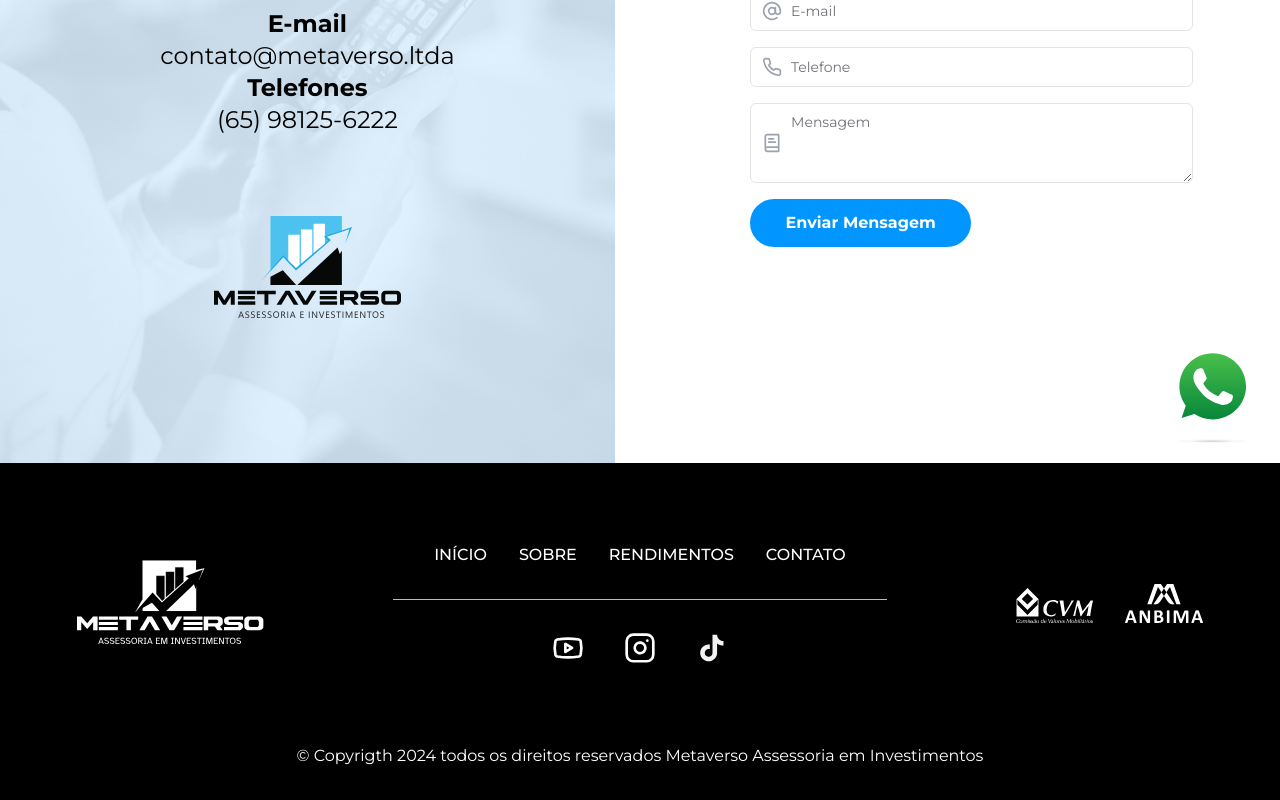
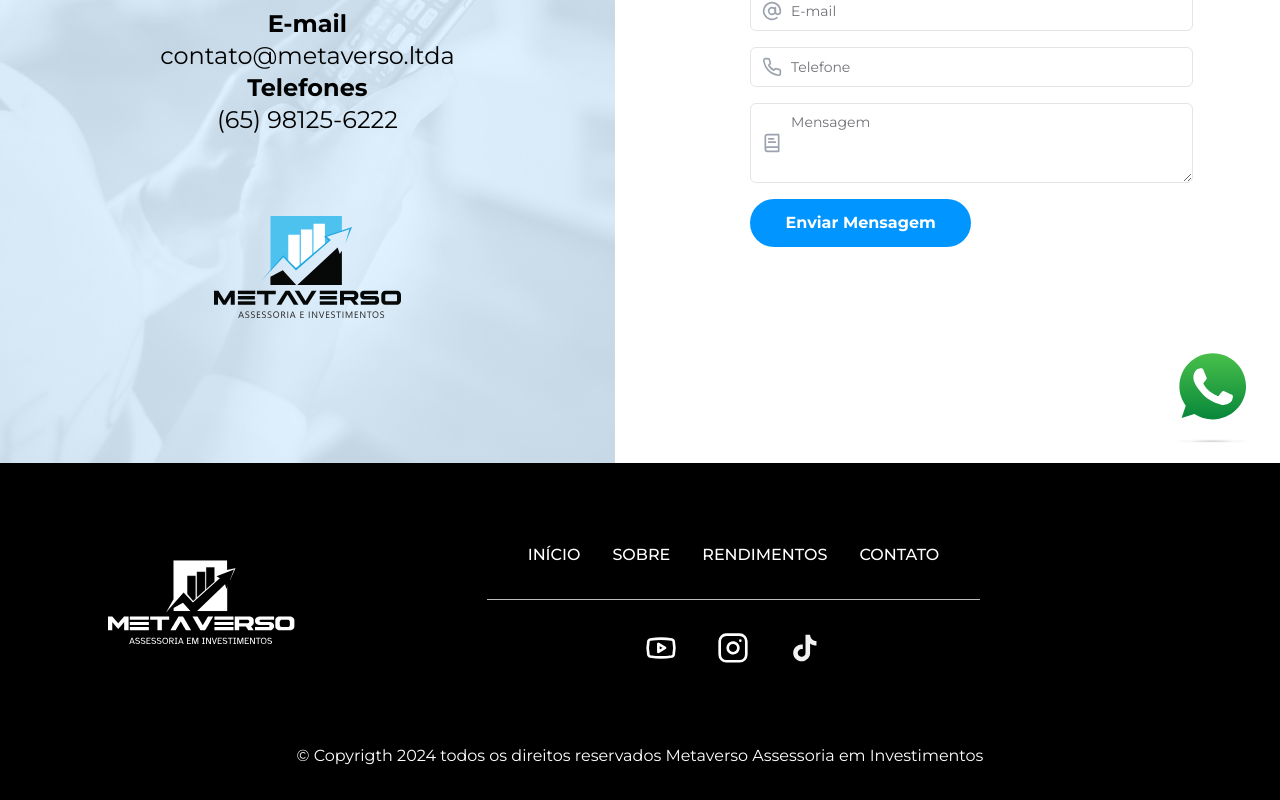
Before and after one commit to gleniodev/metaverso-front, a Next.js app: page /contato in a window 1280 px wide. Shown: the part 337-1137 px from the top of the page. Built offline with nearby package versions, Linux system fonts and the light colour scheme.

Commit message:
fix: Removendo as logos da CVM e Ambima

```diff
--- a/src/components/layouts/footer.tsx
+++ b/src/components/layouts/footer.tsx
@@ -66,18 +66,6 @@
         </div>
 
         <div className="flex items-baseline gap-8">
-          <Image
-            src="/cvm-logo-mono.svg"
-            alt="Logo símbolo"
-            width={77.5}
-            height={48}
-          />
-          <Image
-            src="/anbima-logo-mono.svg"
-            alt="Logo símbolo"
-            width={77.5}
-            height={48}
-          />
         </div>
       </div>
       <div className="pb-8">
```
